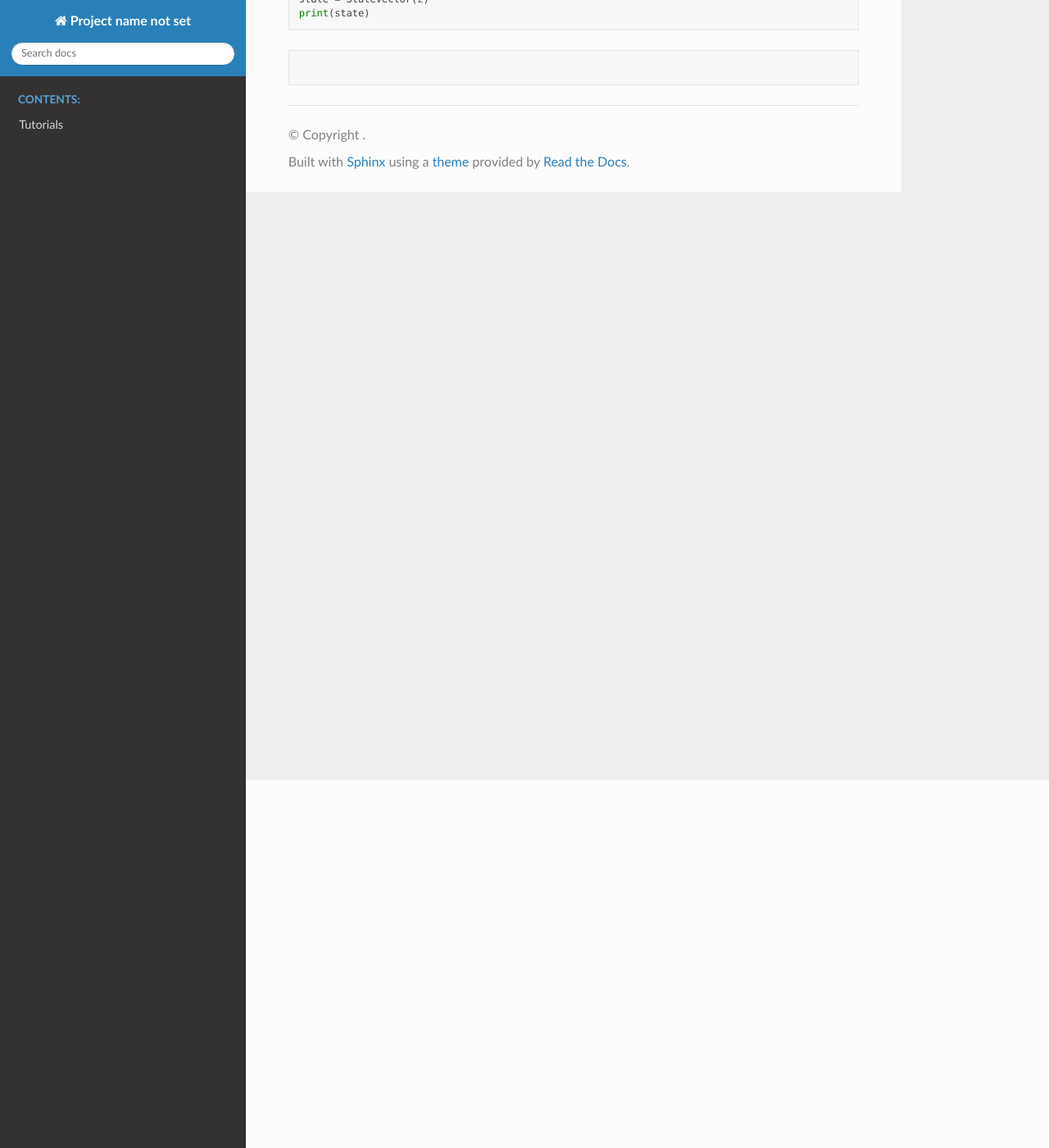
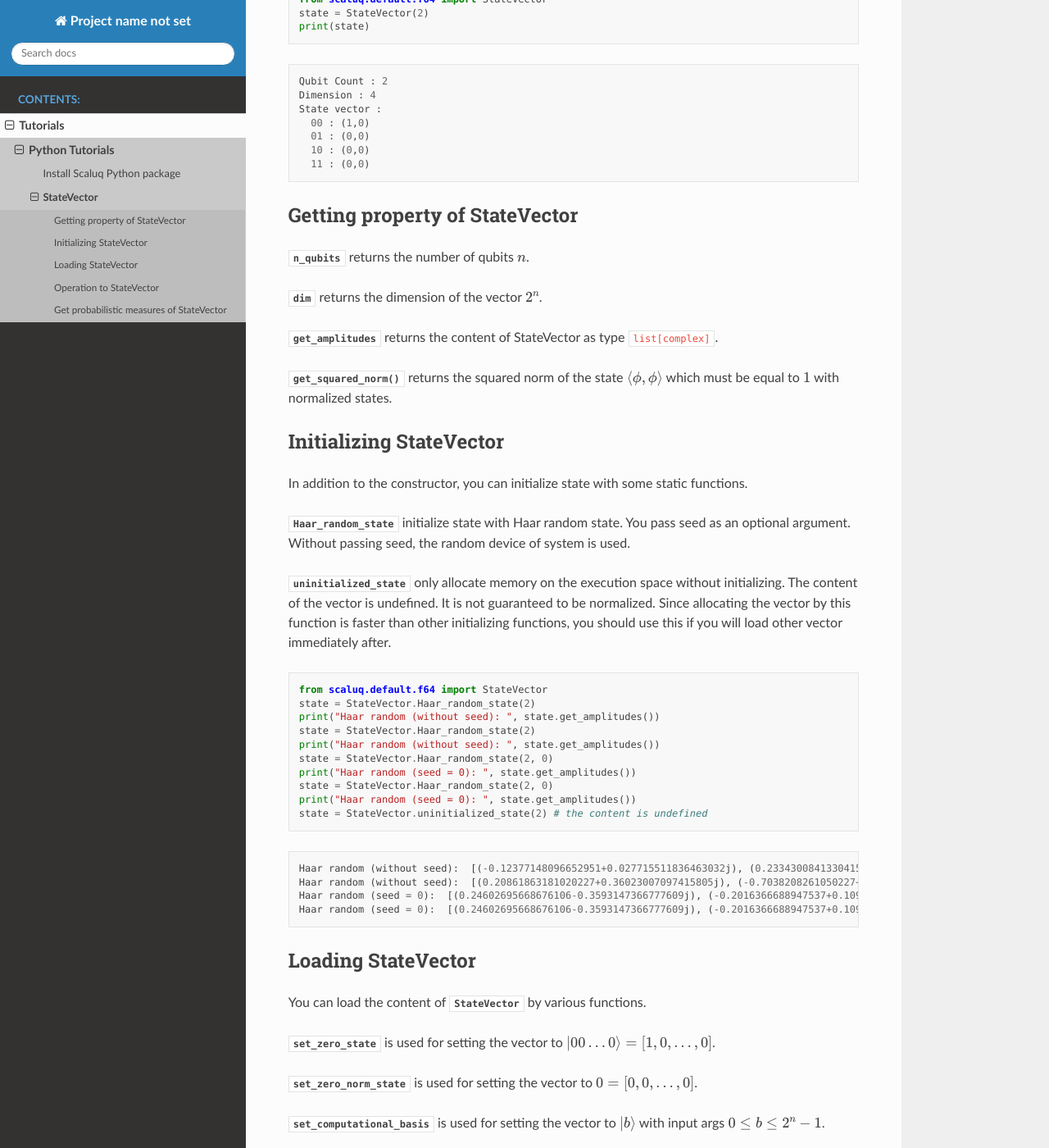
Before and after one commit to qulacs/scaluq, a Sphinx documentation site: the page built from doc/source/tutorials/python/state_vector.md, in a window 1280 px wide and 1400 px high, scrolled down 449 px. Shown: the whole window at 82% size. Built offline with Sphinx 7.4.7 and the Read the Docs theme 3.1.0, drawn with Linux system fonts in a browser that asks for light colours; the version number could not be read and is left out; some of the changed text lies outside the part shown.

Commit message:
state vector tutorial (in progress)

````diff
--- a/doc/source/tutorials/python/state_vector.md
+++ b/doc/source/tutorials/python/state_vector.md
@@ -12,8 +12,93 @@ For example, $\ket{110}$ means that qubit $0$ is $\ket{0}$, qubit $1$ is $\ket{1
 The state is initialized to $\ket{0\dots 0}$.
 
 ```py
+from scaluq.default.f64 import StateVector
 state = StateVector(2)
 print(state)
 ```
 ```
+Qubit Count : 2
+Dimension : 4
+State vector :
+  00 : (1,0)
+  01 : (0,0)
+  10 : (0,0)
+  11 : (0,0)
 ```
+
+## Getting property of StateVector
+
+{func}`n_qubits <scaluq.default.f64.StateVector>` returns the number of qubits $n$.
+
+{func}`dim <scaluq.default.f64.StateVector>` returns the dimension of the vector $2^n$.
+
+{func}`get_amplitudes <scaluq.default.f64.StateVector>` returns the content of StateVector as type `list[complex]`.
+
+{func}`get_squared_norm()` returns the squared norm of the state $\braket{\phi, \phi}$ which must be equal to $1$ with normalized states.
+
+## Initializing StateVector
+
+In addition to the constructor, you can initialize state with some static functions.
+
+{func}`Haar_random_state <scaluq.default.f64.StateVector>` initialize state with Haar random state. You pass seed as an optional argument. Without passing seed, the random device of system is used.
+
+{func}`uninitialized_state <scaluq.default.f64.StateVector>` only allocate memory on the execution space without initializing. The content of the vector is undefined. It is not guaranteed to be normalized. Since allocating the vector by this function is faster than other initializing functions, you should use this if you will load other vector immediately after.
+
+```py
+from scaluq.default.f64 import StateVector
+state = StateVector.Haar_random_state(2)
+print("Haar random (without seed): ", state.get_amplitudes())
+state = StateVector.Haar_random_state(2)
+print("Haar random (without seed): ", state.get_amplitudes())
+state = StateVector.Haar_random_state(2, 0)
+print("Haar random (seed = 0): ", state.get_amplitudes())
+state = StateVector.Haar_random_state(2, 0)
+print("Haar random (seed = 0): ", state.get_amplitudes())
+state = StateVector.uninitialized_state(2) # the content is undefined
+```
+```
+Haar random (without seed):  [(-0.12377148096652951+0.027715511836463032j), (0.23343008413304153-0.6125930779810899j), (0.348536530607012+0.16314293047597564j), (-0.6344277255462337-0.059671766025997705j)]
+Haar random (without seed):  [(0.20861863181020227+0.36023007097415805j), (-0.7038208261050227+0.15424679536389918j), (0.032557696049571434+0.4498796978221459j), (0.3196074684536188+0.04422729148920198j)]
+Haar random (seed = 0):  [(0.24602695668676106-0.3593147366777609j), (-0.2016366688947537+0.10904346570777179j), (-0.7078115548871466+0.3479734076173536j), (0.09795534521513291-0.3551589695281517j)]
+Haar random (seed = 0):  [(0.24602695668676106-0.3593147366777609j), (-0.2016366688947537+0.10904346570777179j), (-0.7078115548871466+0.3479734076173536j), (0.09795534521513291-0.3551589695281517j)]
+```
+
+## Loading StateVector
+
+You can load the content of {class}`StateVector <scaluq.default.f64.StateVector>` by various functions.
+
+{func}`set_zero_state <scaluq.default.f64.StateVector.set_zero_state>` is used for setting the vector to $\ket{00\dots0}=[1,0,\dots,0]$.
+
+{func}`set_zero_norm_state <scaluq.default.f64.StateVector.set_zero_norm_state>` is used for setting the vector to $0=[0,0,\dots,0]$.
+
+{func}`set_computational_basis <scaluq.default.f64.StateVector.set_computational_basis>` is used for setting the vector to $\ket{b}$ with input args $0\leq b \leq 2^{n}-1$.
+
+{func}`load <scaluq.default.f64.StateVector.load>` is used for loading the other vector (with $2^n$ length) directly as amplitudes.
+
+```py
+from scaluq.default.f64 import StateVector
+state = StateVector(2)
+state.set_zero_state()
+print("zero state:", state.get_amplitudes())
+state.set_zero_norm_state()
+print("zero norm state:", state.get_amplitudes())
+state.load([0.5, 0.5, -0.5, 0.5])
+print("loaded state:", state.get_amplitudes())
+import numpy as np
+state.load(np.array([1, 0, 0, 1]) / np.sqrt(2)) # You can also load numpy arrays
+print("loaded numpy state:", state.get_amplitudes())
+```
+```
+zero state: [(1+0j), 0j, 0j, 0j]
+zero norm state: [0j, 0j, 0j, 0j]
+loaded state: [(0.5+0j), (0.5+0j), (-0.5+0j), (0.5+0j)]
+loaded numpy state: [(0.7071067811865475+0j), 0j, 0j, (0.7071067811865475+0j)]
+```
+
+## Operation to StateVector
+`add_state_vector_with_coef`, `multiply_coef`
+
+## Get probabilistic measures of StateVector
+`get_zero_property`, `get_marginal_property`, `get_entropy`, `sampling`
+
+JSONは別でチュートリアルを作ると良さそうなのでここに書かなくてもOK。
````
Also changed, not shown: doc/source/tutorials/python/index.md (+1 -0 lines), 1 other file.
